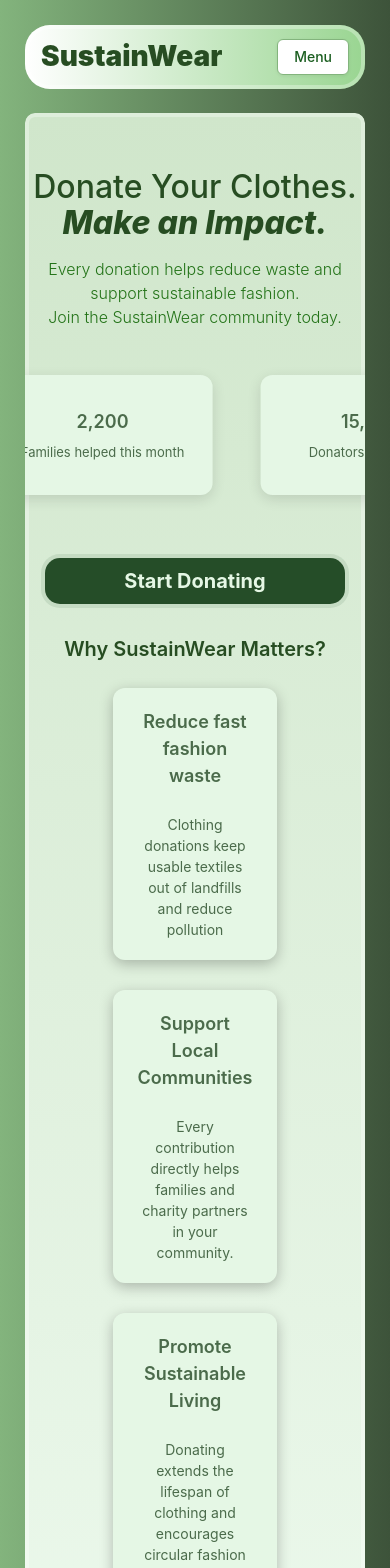
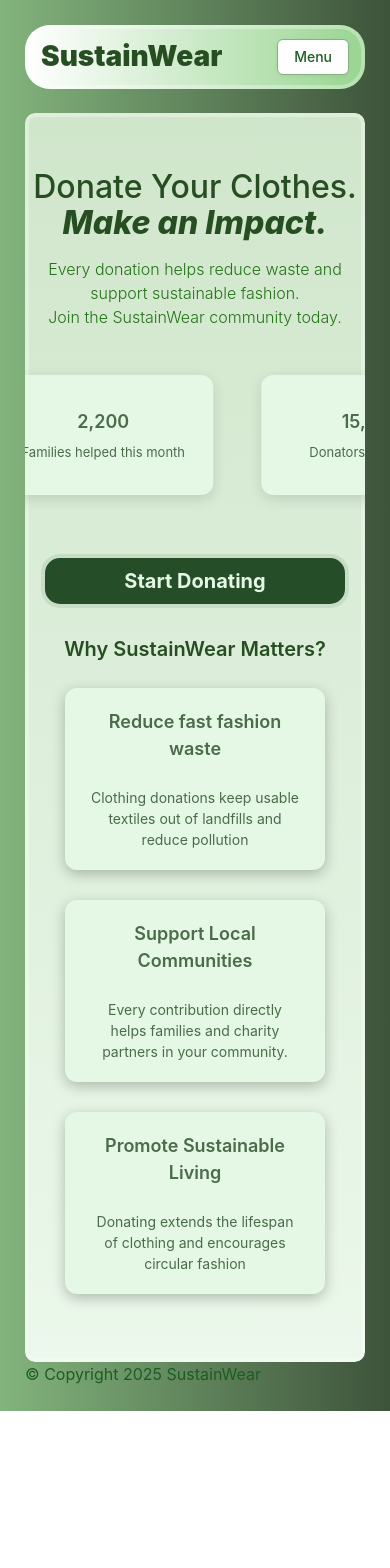
Before and after one commit to Tammam-Al-Bahri/sustain-wear, a Next.js app: page / in a window 390 px wide. Shown: the top 1568 px of the page. After the commit the page ends 1411 px from the top, so only its background shows below. Built offline with nearby package versions, Linux system fonts and the light colour scheme; no server answers.

Commit message:
fix: adjust padding for reasons section to improve layout consistency

```diff
--- a/app/page.tsx
+++ b/app/page.tsx
@@ -109,7 +109,7 @@ export default function Home() {
             Why SustainWear Matters?
           </p>
 
-          <div className="flex flex-col md:flex-row gap-[30px] md:gap-[63px] justify-center px-40 pb-10 ">
+          <div className="flex flex-col md:flex-row gap-[30px] md:gap-[63px] justify-center px-10 pb-10 md:px-40 ">
             {reasons.map((r) => (
               <Card
                 key={r.title}
```
